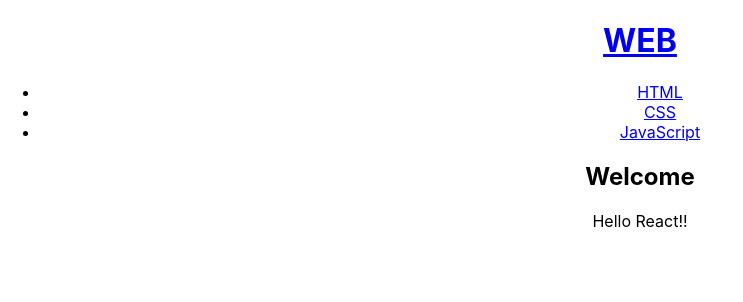
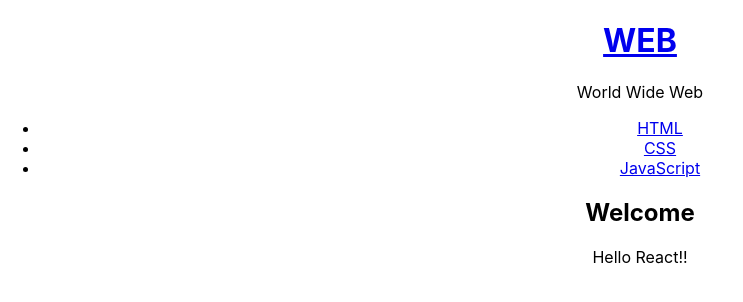
Before and after one commit to pitilesslove/leaning_react, a React (Create React App) app: page / in a window 1280 px wide. Shown: the top 302 px of the page, without its empty margins (0-743 px from the left). Built offline with nearby package versions, Linux system fonts and the light colour scheme.

Commit message:
- 하위 컴포넌트에서 상위 컴포넌트로 이벤트 발생 올려주기.

```diff
--- a/src/App.js
+++ b/src/App.js
@@ -35,21 +35,16 @@
     }
     return (
       <div className="App">
-        {/* <Subject title={this.state.subject.title} sub={this.state.subject.sub}></Subject> */}
-        <header>
-          {/* React에는 attribute를 props라고 부른다. */}
-          <h1><a href="/" onClick={function(e) {  // 이벤트 객체 e를 받는다.
-            console.log(e);
-            e.preventDefault(); // 이게 있으면 기본적으로 refresh하는 동작을 막아버린다.
-            // this.state.mode = 'welcome'; //  이 방법으로는 React가 state가 바뀐지 알아채지 못한다.
-            this.setState( {    // React의 state를 바꾸고싶으면 setState()함수를 사용해야 한다.
-              mode: 'read'
-            })  // onClick()의 리스너에서 this는 자기만의 로컬 바운더리를 가진다.
-            //  그렇기 때문에 부모 객체의 로컬 변수를 가지기 위해서는 bind()함수로 가져와야 한다.
-          }.bind(this)}>{this.state.subject.title}</a></h1>
-
-          {this.props.sub}
-        </header>
+        <Subject
+          title={this.state.subject.title}
+          sub={this.state.subject.sub}
+          onChangePage={function(){
+            this.setState({
+              mode:'read'
+            });
+          }.bind(this)}
+        >
+        </Subject>
         <TOC data={this.state.contents}></TOC>
         <Content title={_title} desc={_desc}></Content>
       </div>
--- a/src/components/Subject.js
+++ b/src/components/Subject.js
@@ -6,7 +6,11 @@
       return (
         <header>
           {/* React에는 attribute를 props라고 부른다. */}
-          <h1>{this.props.title}</h1>
+          <h1><a href="/" onClick={function(e){
+            e.preventDefault();
+            this.props.onChangePage();
+          }.bind(this)}>{this.props.title}</a>
+          </h1>
           {this.props.sub}
         </header>
       );
```
